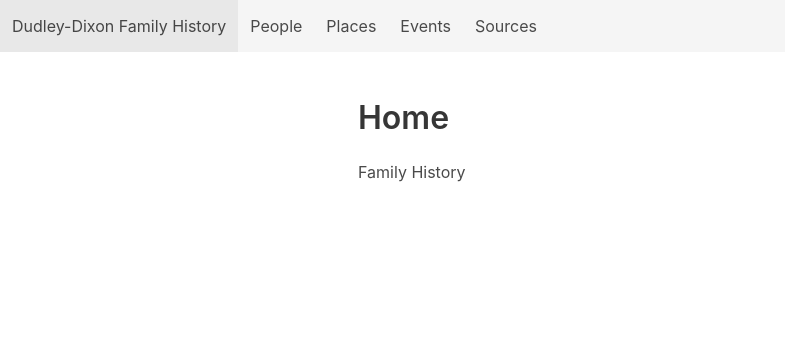
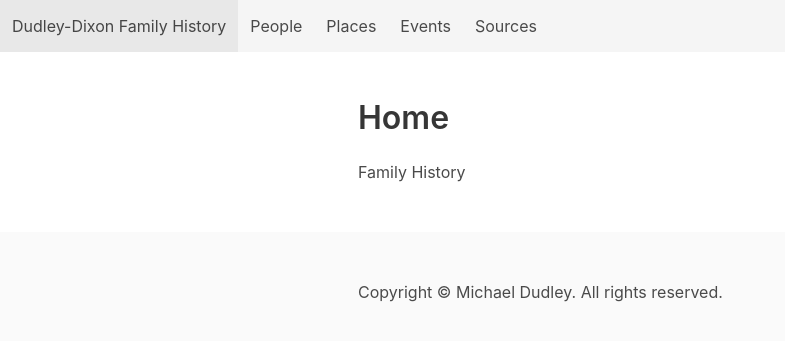
Before and after one commit to sourcenouveau/family-history, a Jekyll site: the page built from index.html, in a window 1280 px wide. Shown: the top 341 px of the page, without its empty margins (0-785 px from the left). Built offline with Jekyll 4.4.1, drawn with Linux system fonts in a browser that asks for light colours.

Commit message:
Simplify header and footer

```diff
--- a/_layouts/default.html
+++ b/_layouts/default.html
@@ -9,7 +9,6 @@
     <script defer src="/assets/js/alpine.min.js"></script>
   </head>
   <body class="has-navbar-fixed-top">
-    <div id="header">
 
     <nav class="navbar is-light is-fixed-top" role="navigation" aria-label="main navigation" x-data="{ open: false }">
       <div class="navbar-brand">
@@ -37,8 +36,6 @@
       </div>
     </nav>
 
-    </div>
-
     <section class="section">
       <div class="container">
 
@@ -54,12 +51,14 @@
       </div>
     </section>
 
-    <footer id="footer">
+    <footer class="footer">
       <div class="container">
 
         <div class="columns is-centered">
           <div class="column is-half">
-
+            <p>
+              Copyright &copy; Michael Dudley. All rights reserved.
+            </p>
           </div>
         </div>
 
```
Lines whose indentation alone changed are shown as unchanged.
